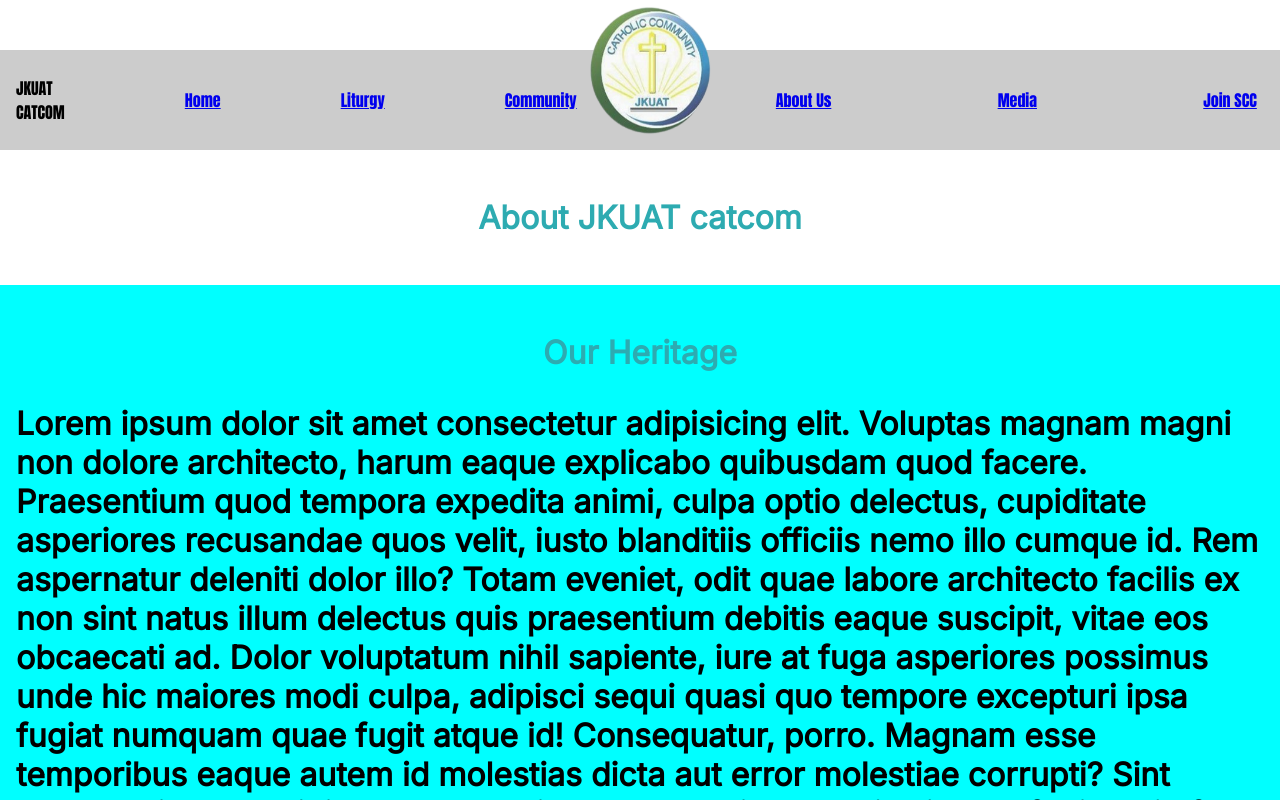
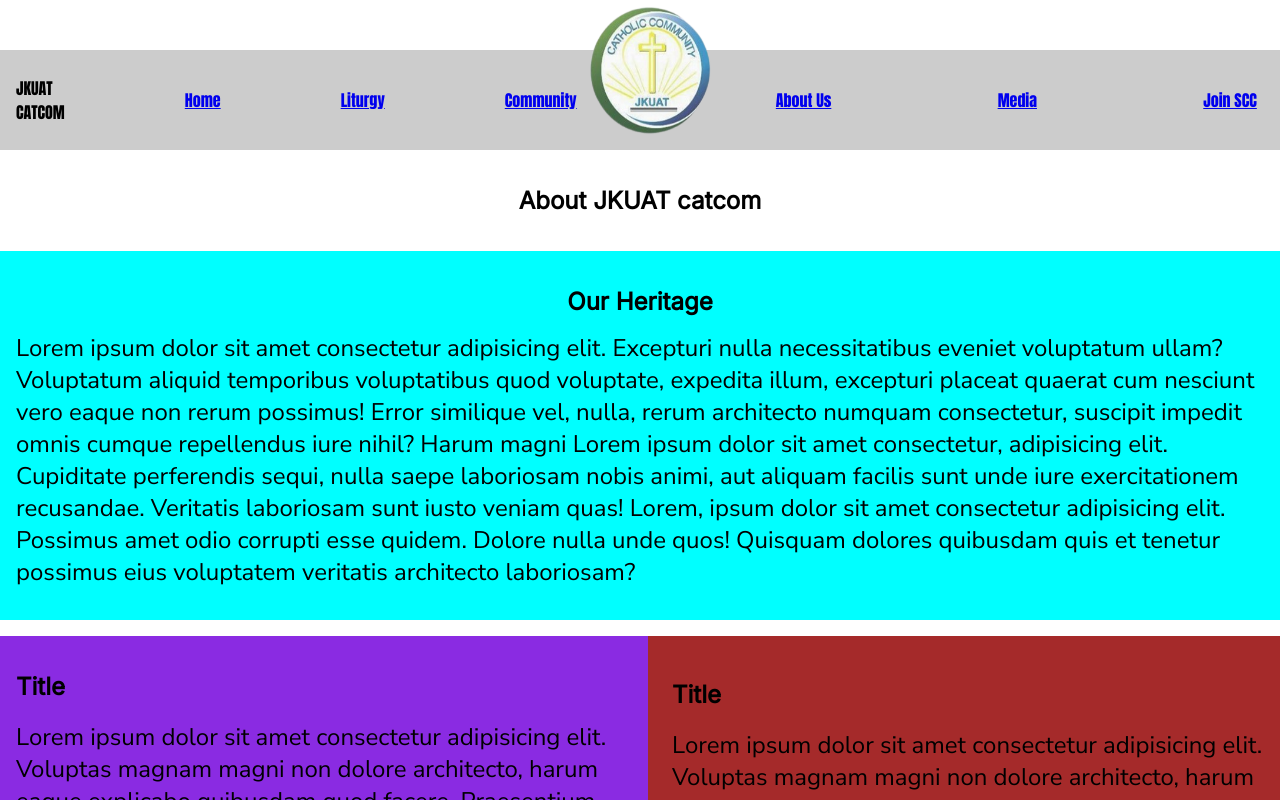
Before and after one commit to kiprudroid/catcom-official-website, a React (Vite) app in the folder frontend/: page /about in a window 1280 px wide. Built offline with nearby package versions, Linux system fonts and the light colour scheme.

Commit message:
separated components in the about-us page

```diff
--- /dev/null
+++ b/frontend/src/components/MissionVision/MissionVision.jsx
@@ -0,0 +1,20 @@
+import React from "react";
+import styles from "./MissionVision.module.css";
+
+import { Heading, SmallText } from "../Typography/Typography";
+function MissionVision() {
+  return (
+    <>
+      <Heading className={styles.contentTitle}> Title</Heading>
+      <SmallText className={styles.contentText}>
+        Lorem ipsum dolor sit amet consectetur adipisicing elit. Voluptas magnam
+        magni non dolore architecto, harum eaque explicabo quibusdam quod
+        facere. Praesentium quod tempora expedita animi, culpa optio delectus,
+        cupiditate asperiores recusandae quos velit, iusto blanditiis officiis
+        nemo illo cumque id. Rem aspernatur deleniti dolor illo? Totam eveniet,
+      </SmallText>
+    </>
+  );
+}
+
+export default MissionVision;
--- a/frontend/src/components/PriestPatronCard/PriestPatronCard.jsx
+++ b/frontend/src/components/PriestPatronCard/PriestPatronCard.jsx
@@ -1,13 +1,14 @@
 import React from "react";
 import styles from "./PriestPatronCard.module.css";
+import { SmallText } from "../Typography/Typography";
 
 function PriestPatronCard() {
   return (
     <>
       <div className={styles.priestsPatrons}>
         <img src="/others/placeholder.jpg" alt="" />
-        <p>name</p>
-        <p>position</p>
+        <SmallText>name</SmallText>
+        <SmallText>position</SmallText>
       </div>
     </>
   );
--- a/frontend/src/components/PriestPatronCard/PriestPatronCard.module.css
+++ b/frontend/src/components/PriestPatronCard/PriestPatronCard.module.css
@@ -1,3 +1,3 @@
 .priestPatrons {
-  background-color: blueviolet;
+  padding: 1rem;
 }
--- a/frontend/src/components/Typography/Typography.jsx
+++ b/frontend/src/components/Typography/Typography.jsx
@@ -1,38 +1,50 @@
-import React from 'react';
-import '@fontsource/inter';
-import '@fontsource/nunito-sans';
-import styles from './Typography.module.css';
+import React from "react";
+import "@fontsource/inter";
+import "@fontsource/nunito-sans";
+import styles from "./Typography.module.css";
 
-const Text = ({ children }) => {
+const Text = ({ children, className }) => {
   return (
     <div>
-            <h1 style={{ fontFamily: 'Inter, sans-serif' }}>{children}</h1>
+      <h1 style={{ fontFamily: "Inter, sans-serif" }}>{children}</h1>
     </div>
   );
-}
-const SmallText = ({ children }) => {
+};
+const SmallText = ({ children, className }) => {
   return (
     <div>
-      <h1 style={{ fontFamily: "Nunito Sans" , fontSize : "1.5rem" ,fontWeight:"unset" }}>{children}</h1>
+      <h1
+        className={className}
+        style={{
+          fontFamily: "Nunito Sans",
+          fontSize: "1.5rem",
+          fontWeight: "unset",
+        }}
+      >
+        {children}
+      </h1>
     </div>
   );
 };
 const Paragraph = ({ children }) => {
   return (
-        <p className={styles.textContent} style={{ fontFamily: 'Inter, sans-serif' }}>
+    <p
+      className={styles.textContent}
+      style={{ fontFamily: "Inter, sans-serif" }}
+    >
       {children}
     </p>
   );
-}
+};
 
-const Heading = ({ children }) => {
+const Heading = ({ children, as = "h2", className }) => {
+  const Tag = as; // Dynamically use the passed tag, default to h2
   return (
-        <h3 className={styles.contentTitle} style={{ fontFamily: 'Inter, sans-serif' }}>
+    <Tag className={className} style={{ fontFamily: "Inter, sans-serif" }}>
       {children}
-        </h3>
+    </Tag>
   );
-}
-
+};
 
 const FooterHeading = ({ children }) => {
   return (
@@ -45,4 +57,4 @@
   );
 };
 
-export { Text, Paragraph, Heading , FooterHeading , SmallText};
+export { Text, Paragraph, Heading, FooterHeading, SmallText };
--- a/frontend/src/components/catcomExecutiveCard/CatcomExecutiveCard.jsx
+++ b/frontend/src/components/catcomExecutiveCard/CatcomExecutiveCard.jsx
@@ -1,13 +1,14 @@
 import React from "react";
 import styles from "./CatcomExecutiveCard.module.css";
+import { SmallText } from "../Typography/Typography";
 
 function CatcomExecutiveCard() {
   return (
     <>
       <div className={styles.catcomExecutive}>
         <img src="/others/placeholder.jpg" alt="" />
-        <p>name</p>
-        <p>position</p>
+        <SmallText>name</SmallText>
+        <SmallText>position</SmallText>
       </div>
     </>
   );
--- a/frontend/src/components/communitiesCards/communityCard.jsx
+++ b/frontend/src/components/communitiesCards/communityCard.jsx
@@ -1,17 +1,20 @@
 import React from "react";
 import styles from "./communityCard.module.css";
+import { Heading, SmallText } from "../Typography/Typography";
 
 function CommunityCard() {
   return (
     <>
       <div className={styles.communityCard}>
-        <h2>title</h2>
+        <Heading>title</Heading>
         <div>
-          <p>
+          <SmallText>
             Lorem ipsum dolor sit amet consectetur adipisicing elit.
             Reprehenderit, adipisci.
-          </p>
-          <button>see more</button>
+          </SmallText>
+          <button>
+            <SmallText>see more</SmallText>
+          </button>
         </div>
       </div>
     </>
--- a/frontend/src/components/communitiesCards/communityCard.module.css
+++ b/frontend/src/components/communitiesCards/communityCard.module.css
@@ -1,3 +1,4 @@
 .communityCard {
   background-color: antiquewhite;
+  padding: 1rem;
 }
--- a/frontend/src/pages/About/About.jsx
+++ b/frontend/src/pages/About/About.jsx
@@ -4,99 +4,76 @@
 import Footer from "../../reusable-components/Footer/Footer";
 import CommunityCard from "../../components/communitiesCards/communityCard";
 import PriestPatronCard from "../../components/PriestPatronCard/PriestPatronCard";
-import CatcomExecutiveCard from "../../components/catcomExecutiveCard/CatcomExecutiveCard";
-import { Heading, Text } from "../../components/Typography/Typography";
+import CatcomExecutiveCard from "../../components/catcomExecutiveCard/catcomExecutiveCard";
+import { Heading, SmallText } from "../../components/Typography/Typography";
+import MissionVision from "../../components/MissionVision/MissionVision";
 
 function About() {
   return (
     <>
       <div className={styles.gridContainer}>
         <Header className={styles.header} />
+
         <div className={styles.aboutCatcom}>
           <Heading>About JKUAT catcom</Heading>
         </div>
+
         <div className={styles.heritage}>
-          <Heading>Our Heritage</Heading>
-          <Text>
-            Lorem ipsum dolor sit amet consectetur adipisicing elit. Voluptas
-            magnam magni non dolore architecto, harum eaque explicabo quibusdam
-            quod facere. Praesentium quod tempora expedita animi, culpa optio
-            delectus, cupiditate asperiores recusandae quos velit, iusto
-            blanditiis officiis nemo illo cumque id. Rem aspernatur deleniti
-            dolor illo? Totam eveniet, odit quae labore architecto facilis ex
-            non sint natus illum delectus quis praesentium debitis eaque
-            suscipit, vitae eos obcaecati ad. Dolor voluptatum nihil sapiente,
-            iure at fuga asperiores possimus unde hic maiores modi culpa,
-            adipisci sequi quasi quo tempore excepturi ipsa fugiat numquam quae
-            fugit atque id! Consequatur, porro. Magnam esse temporibus eaque
-            autem id molestias dicta aut error molestiae corrupti? Sint totam
-            maiores cupiditate accusantium saepe quis molestias itaque fugit,
-            odio fuga corrupti deserunt excepturi ab, dolore eos id perspiciatis
-            nemo. Iste ipsam quaerat inventore. Molestiae officiis amet
-            quibusdam autem ratione odit cupiditate mollitia facilis, atque
-            possimus. Possimus repellendus nihil doloremque eum?
-          </Text>
+          <Heading>Our Heritage </Heading>
+          <SmallText>
+            Lorem ipsum dolor sit amet consectetur adipisicing elit. Excepturi
+            nulla necessitatibus eveniet voluptatum ullam? Voluptatum aliquid
+            temporibus voluptatibus quod voluptate, expedita illum, excepturi
+            placeat quaerat cum nesciunt vero eaque non rerum possimus! Error
+            similique vel, nulla, rerum architecto numquam consectetur, suscipit
+            impedit omnis cumque repellendus iure nihil? Harum magni Lorem ipsum
+            dolor sit amet consectetur, adipisicing elit. Cupiditate perferendis
+            sequi, nulla saepe laboriosam nobis animi, aut aliquam facilis sunt
+            unde iure exercitationem recusandae. Veritatis laboriosam sunt iusto
+            veniam quas! Lorem, ipsum dolor sit amet consectetur adipisicing
+            elit. Possimus amet odio corrupti esse quidem. Dolore nulla unde
+            quos! Quisquam dolores quibusdam quis et tenetur possimus eius
+            voluptatem veritatis architecto laboriosam?
+          </SmallText>
         </div>
+
         <div className={styles.visionMission}>
           <div className={styles.vision}>
-            <Heading>Our Vision</Heading>
-            <Text>
-              Lorem ipsum dolor sit amet consectetur adipisicing elit. Excepturi
-              nulla necessitatibus eveniet voluptatum ullam? Voluptatum aliquid
-              temporibus voluptatibus quod voluptate, expedita illum, excepturi
-              placeat quaerat cum nesciunt vero eaque non rerum possimus! Error
-              similique vel, nulla, rerum architecto numquam consectetur,
-              suscipit impedit omnis cumque repellendus iure nihil? Harum magni
-              delectus est quos sunt voluptates quis fugiat voluptate porro
-              cumque molestiae, maxime cupiditate rerum nihil dolorum itaque
-              amet neque. Facilis maiores libero quia numquam cumque natus
-              cupiditate nihil mollitia sequi eius saepe, nulla illo vero dicta
-              quos, expedita aut quo alias magnam quibusdam at accusamus earum!
-              Cum aliquam modi vitae dolorem.
-            </Text>
+            <MissionVision />
           </div>
           <div className={styles.mission}>
-            <Heading>Our Mission</Heading>
-            <Text>
-              Lorem ipsum dolor sit amet consectetur adipisicing elit. Excepturi
-              nulla necessitatibus eveniet voluptatum ullam? Voluptatum aliquid
-              temporibus voluptatibus quod voluptate, expedita illum, excepturi
-              placeat quaerat cum nesciunt vero eaque non rerum possimus! Error
-              similique vel, nulla, rerum architecto numquam consectetur,
-              suscipit impedit omnis cumque repellendus iure nihil? Harum magni
-              delectus est quos sunt voluptates quis fugiat voluptate porro
-              cumque molestiae, maxime cupiditate rerum nihil dolorum itaque
-              amet neque. Facilis maiores libero quia numquam cumque natus
-              cupiditate nihil mollitia sequi eius saepe, nulla illo vero dicta
-              quos, expedita aut quo alias magnam quibusdam at accusamus earum!
-              Cum aliquam modi vitae dolorem.
-            </Text>
+            <MissionVision />
           </div>
         </div>
+
         <div className={styles.communities}>
           {[...Array(9)].map((index) => (
             <CommunityCard key={index} />
           ))}
         </div>
+
         <div className={styles.priests}>
           <Heading className={styles.cardTitle}>Our Priests</Heading>
           {[...Array(3)].map((index) => (
             <PriestPatronCard key={index} />
           ))}
         </div>
+
         <div className={styles.patrons}>
           <Heading className={styles.cardTitle}>Our Patrons</Heading>
           {[...Array(2)].map((index) => (
             <PriestPatronCard key={index} />
           ))}
         </div>
+
         <div className={styles.leaders}>
-          <h2 className={styles.cardTitle}>Catcom Executive </h2>
+          <Heading className={styles.cardTitle}>Catcom Executive </Heading>
 
           {[...Array(11)].map((index) => (
             <CatcomExecutiveCard key={index} />
           ))}
         </div>
+
         <Footer className={styles.footer} />
       </div>
     </>
--- a/frontend/src/pages/About/About.module.css
+++ b/frontend/src/pages/About/About.module.css
@@ -31,6 +31,13 @@
   height: fit-content;
   padding: 1rem;
 }
+.heritage h2 {
+  display: block;
+  margin-bottom: 0.5rem;
+  display: flex;
+  justify-content: center;
+  align-items: center;
+}
 
 .visionMission {
   background-color: aqua;
@@ -52,7 +59,7 @@
   grid-area: mission;
   background-color: brown;
   width: 100%;
-  padding: 1rem;
+  padding: 1.5rem;
 }
 .communities {
   background-color: aqua;
@@ -67,6 +74,8 @@
     "welfare technical cl";
 
   gap: 1rem;
+  height: 900px;
+  padding: 1.5rem;
 }
 
 .priests {
@@ -91,8 +100,10 @@
   grid-template-areas:
     " content-title content-title"
     "patron1  patron2";
+
   width: 100%;
   gap: 1rem;
+  padding: 1.5rem;
 }
 
 .leaders {
@@ -109,6 +120,7 @@
   width: 100%;
   height: fit-content;
   gap: 1rem;
+  padding: 1.5rem;
 }
 
 .footer {
```
Also changed, not shown: frontend/src/components/MissionVision/MissionVision.module.css (added), frontend/src/components/Typography/Typography.module.css (line endings or trailing spaces), 1 other file (tests, documents, lock files or other folders). Lines whose indentation alone changed are shown as unchanged.
